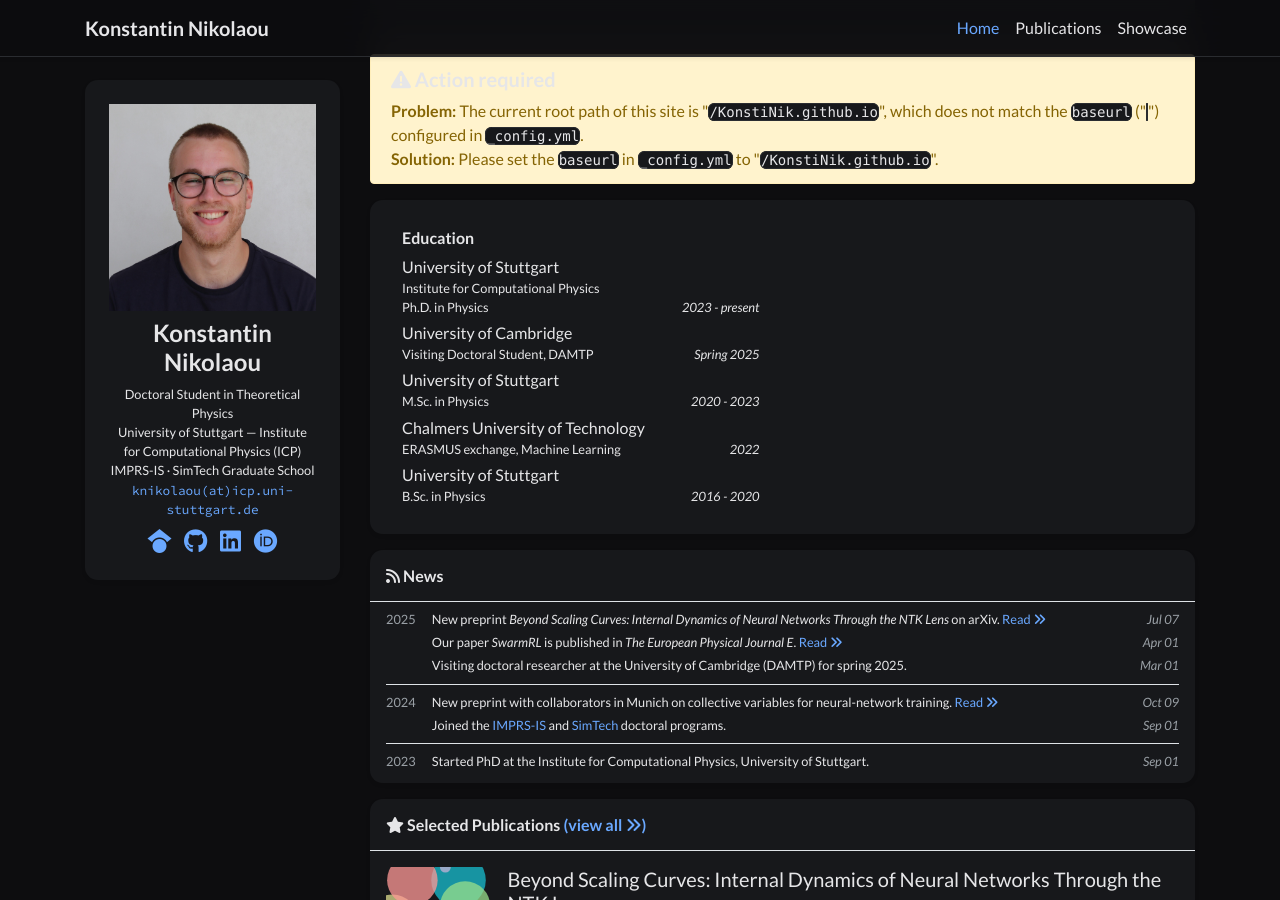
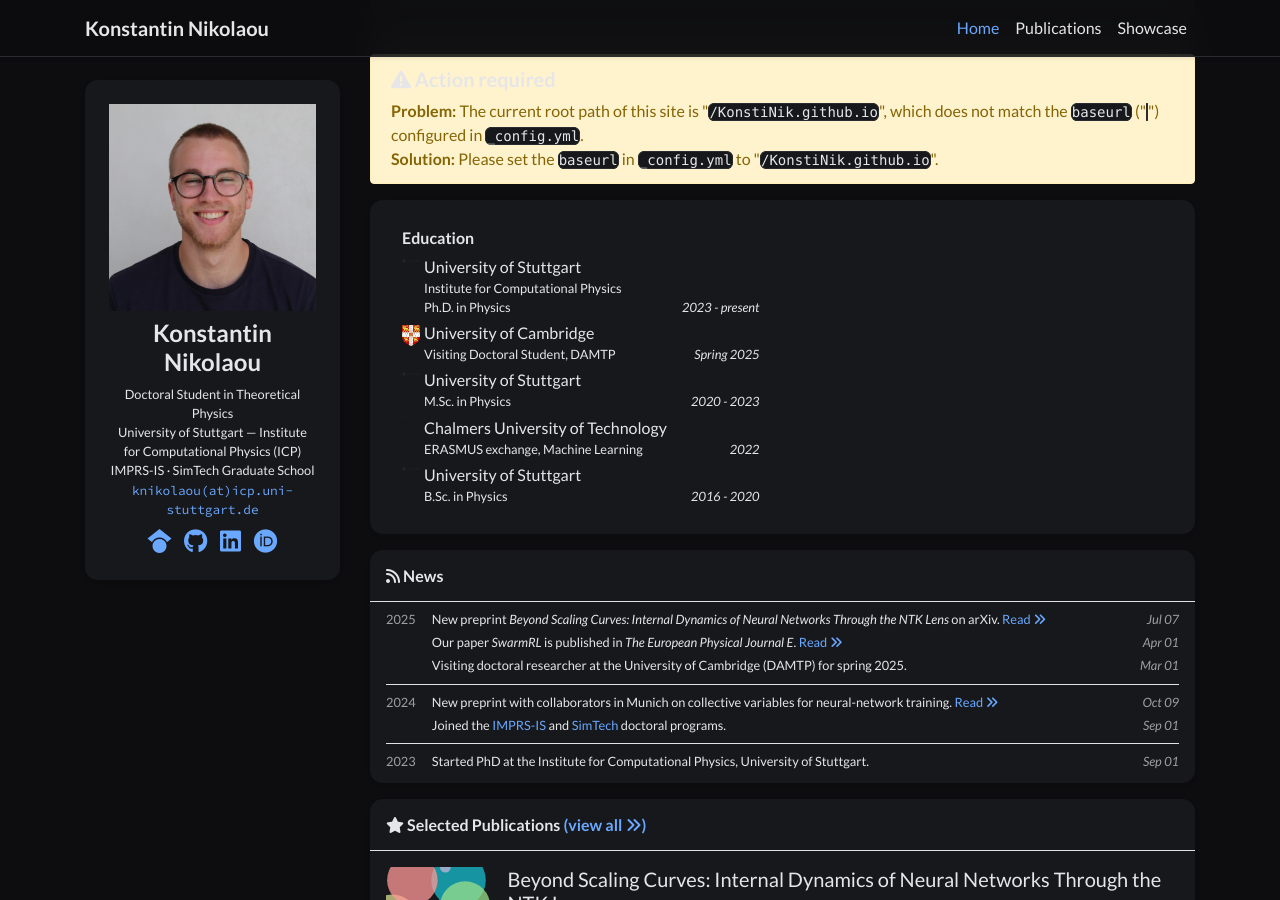
Before and after one commit to KonstiNik/KonstiNik.github.io, a Jekyll site: the page built from index.html, in a window 1280 px wide and 900 px high, scrolled down 436 px. Built offline with Jekyll 4.4.1, drawn with Linux system fonts in a browser that asks for light colours; nearby versions of some CDN libraries; a style sheet for code colours, icons or effects is not loaded.

Commit message:
content: add university logos to education entries

```diff
--- a/_data/profile.yml
+++ b/_data/profile.yml
@@ -40,20 +40,25 @@
 
 education:
 - name: University of Stuttgart
+  logo: /assets/images/badges/stuttgart.png
   position: >-
     Institute for Computational Physics <br/>
     Ph.D. in Physics
   date: 2023 - present
 - name: University of Cambridge
+  logo: /assets/images/badges/cambridge.png
   position: >-
     Visiting Doctoral Student, DAMTP
   date: Spring 2025
 - name: University of Stuttgart
+  logo: /assets/images/badges/stuttgart.png
   position: M.Sc. in Physics
   date: 2020 - 2023
 - name: Chalmers University of Technology
+  logo: /assets/images/badges/chalmers.png
   position: ERASMUS exchange, Machine Learning
   date: 2022
 - name: University of Stuttgart
+  logo: /assets/images/badges/stuttgart.png
   position: B.Sc. in Physics
   date: 2016 - 2020
```
Also changed, not shown: assets/images/badges/MIT_Social_circle.png (deleted), assets/images/badges/PKU_red.png (deleted), assets/images/badges/cambridge.png (added), assets/images/badges/chalmers.png (added), assets/images/badges/stuttgart.png (added).
